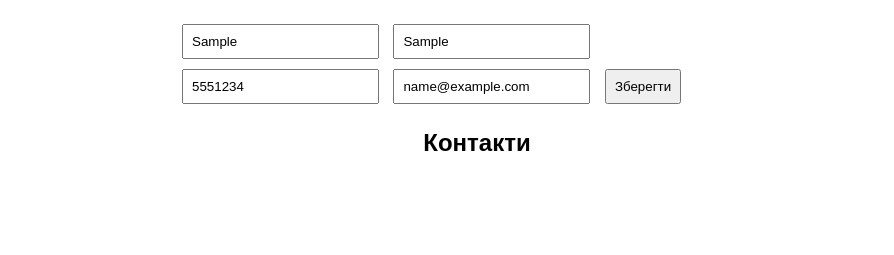
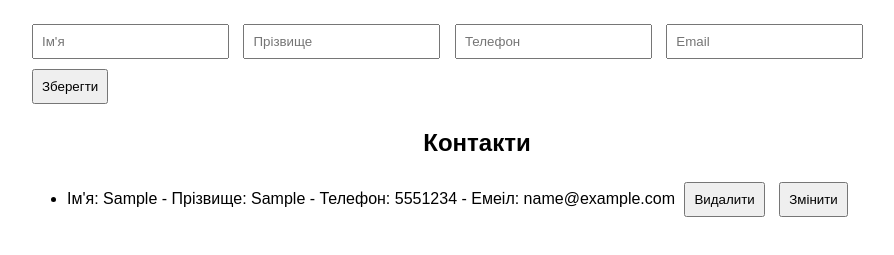
Before and after one commit to stanlettee/homework-9, a website built with Parcel: page src/index.html in a window 1280 px wide. Both pictures are taken after typing "Sample", "Sample", "5551234", "name@example.com" into the empty fields and a click on the button "Зберегти". Shown: the part 81-336 px from the top of the page, without its empty margins (163-1057 px from the left). Built offline with nearby package versions, Linux system fonts and the light colour scheme.

Commit message:
homework 9

```diff
--- a/src/index.html
+++ b/src/index.html
@@ -8,7 +8,7 @@
 </head>
 <body>
     <h1>Введи свої дані</h1>
-    <form id="contactForm">
+    <form id="form">
         <input type="text" id="firstName" placeholder="Ім'я" required />
         <input type="text" id="lastName" placeholder="Прізвище" required />
         <input type="tel" id="phone" placeholder="Телефон" required />
@@ -16,7 +16,7 @@
         <button type="submit">Зберегти</button>
       </form>
       <h2>Контакти</h2>
-      <div id="contactsList"></div>
+      <ul id="list"></ul>
     <script type="module" src="./index.js"></script>
 </body>
 </html>
--- a/src/index.js
+++ b/src/index.js
@@ -1,54 +1,54 @@
+const form = document.querySelector('#form');
+const contactsList = document.querySelector('#list');
+let contacts = JSON.parse(localStorage.getItem('contacts')) || [];
 
+form.addEventListener('submit', (e) => {
+  e.preventDefault();
+  const contact = {
+    firstName: form.firstName.value.trim(),
+    lastName: form.lastName.value.trim(),
+    phone: form.phone.value.trim(),
+    email: form.email.value.trim()
+  };
+  contacts.push(contact);
+  localStorage.setItem('contacts', JSON.stringify(contacts))
+  form.reset();
+  renderContacts();
+});
 
+contactsList.addEventListener('click', (e) => {
+  if (e.target.dataset.action === 'delete') {
+    const index = e.target.dataset.index;
+    contacts.splice(index);
+    localStorage.setItem('contacts', JSON.stringify(contacts));
+    renderContacts();
+  }
+});
 
+contactsList.addEventListener('click', (e) => {
+    if (e.target.dataset.action === 'edit') {
+      const index = e.target.dataset.index;
+      form.firstName.value = contacts[index].firstName
+      form.lastName.value = contacts[index].lastName
+      form.phone.value = contacts[index].phone
+      form.email.value = contacts[index].email
+      contacts.splice(index);
+      localStorage.setItem('contacts', JSON.stringify(contacts));
+      renderContacts();
+    }
+  });
 
+function renderContacts() {
+  contactsList.innerHTML = '';
+  contacts.forEach((contact, index) => {
+    contactsList.innerHTML += `
+      <li>
+        Ім'я: ${contact.firstName} - Прізвище: ${contact.lastName} - Телефон: ${contact.phone} - Емеіл: ${contact.email}
+        <button id="delete-button" data-action="delete" data-index="${index}">Видалити</button>
+        <button id="edit-button" data-action="edit" data-index="${index}">Змінити</button>
+      </li>
+    `;
+  });
+}
 
-const form = document.querySelector('form').addEventListener(('submit'), (e) => {
-    e.preventDefault()
-
-    // const bookmarkInput = document.querySelector('#bookmarkInput')
-    // if (bookmarkInput.value === ''){
-    //     document.querySelector('#checkBookmark').innerHTML = "Ви нічого не ввели"
-    // } else {
-    //     document.querySelector('#checkBookmark').innerHTML = "";
-    //     localStorage.setItem("bookmark", JSON.stringify(bookmarkInput.value));
-    //     const bookmarkList = document.querySelector('#bookmarkList')
-    //     let item = document.createElement("li");
-    //     item.innerHTML = `
-    //         <a target="_blank">${bookmarkInput.value}</a>
-    //         <div class="actions">
-    //             <button id="editBookmark">Змінити закладку</button>
-    //             <button id="deleteBookmark">Видалити закладку</button>
-    //         </div>
-    //     `;
-    //     bookmarkList.insertAdjacentElement("beforebegin", item);
-    // }
-})
-
-
-
-
-// let bookmarks = JSON.parse(localStorage.getItem("bookmarks")) || [];
-
-// function saveBookmarks() {
-//   localStorage.setItem("bookmarks", JSON.stringify(bookmarks));
-// }
-
-// function renderBookmarks() {
-//   const list = document.getElementById("bookmarkList");
-//   list.innerHTML = "";
-
-//   bookmarks.forEach((bookmark, index) => {
-//     const li = document.createElement("li");
-
-//     li.innerHTML = `
-//       <a href="${bookmark.url}" target="_blank">${bookmark.title}</a>
-//       <div class="actions">
-//         <button onclick="editBookmark(${index})">✏️</button>
-//         <button onclick="deleteBookmark(${index})">🗑️</button>
-//       </div>
-//     `;
-
-//     list.appendChild(li);
-//   });
-// }
+renderContacts();
--- a/src/style.css
+++ b/src/style.css
@@ -1,8 +1,9 @@
 body {
     font-family: Arial;
     padding: 20px;
-    width: 600px;
-    margin: auto;
+    max-width: 900px;
+    margin: 0 auto;
+
 }
 
 h1, h2 {
@@ -21,3 +22,7 @@ input, button {
 .actions button {
     margin-right: 5px;
 }
+
+button {
+    cursor: pointer;
+}
```
